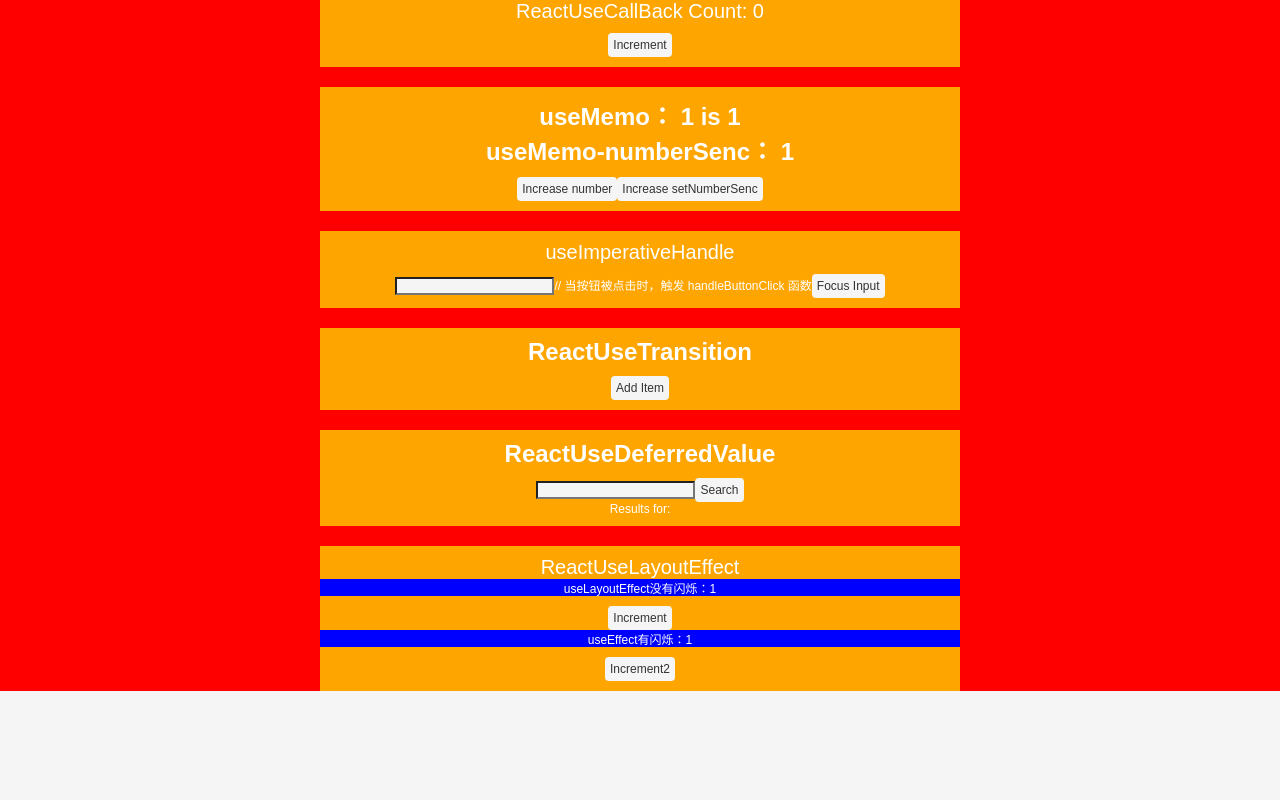
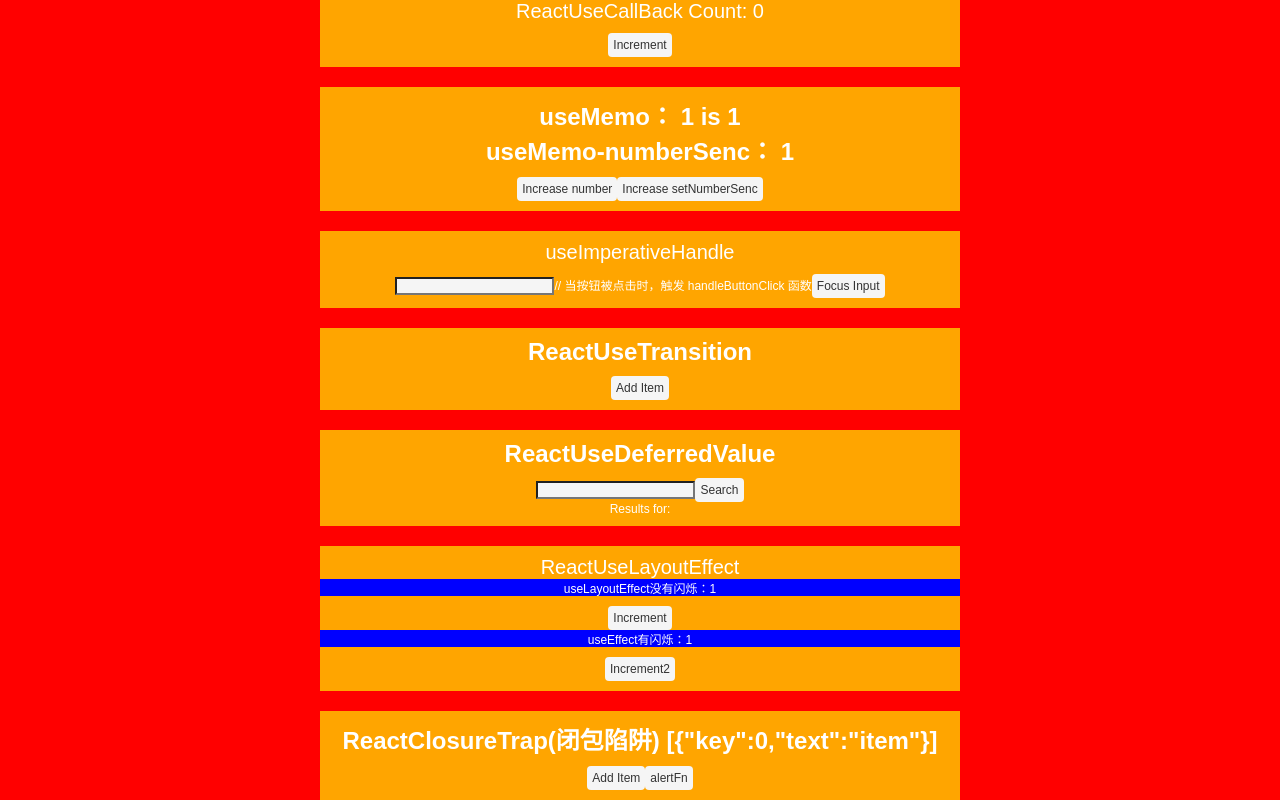
Before and after one commit to HokageYeah/react-demo, a React (Create React App) app: page /#/reactHooks in a window 1280 px wide. Shown: the part 597-1397 px from the top of the page. Before the commit the page ends 1288 px from the top, so only its background shows below. Built offline with nearby package versions, Linux system fonts and the light colour scheme.

Commit message:
添加闭包陷阱例子

```diff
--- a/src/view/react-hooks-demo/ReactHooksDemo.tsx
+++ b/src/view/react-hooks-demo/ReactHooksDemo.tsx
@@ -13,6 +13,7 @@ import ReactUseLayoutEffect from "./hooks-demo/ReactUseLayoutEffect";
 import ReactSetState from "./hooks-demo/ReactSetState";
 import ReactUseTransition from "./hooks-demo/ReactUseTransition";
 import ReactUseDeferredValue from "./hooks-demo/ReactUseDeferredValue";
+import ReactClosureTrap from "./hooks-demo/ReactClosureTrap";
 
 interface Iprops {
   children?: ReactNode;
@@ -36,6 +37,7 @@ const ReactHooksDemo: FC<Iprops> = memo((props) => {
       <ReactUseTransition />
       <ReactUseDeferredValue />
       <ReactUseLayoutEffect />
+      <ReactClosureTrap />
     </ReactHooksStyle>
   );
 });
--- /dev/null
+++ b/src/view/react-hooks-demo/hooks-demo/ReactClosureTrap.tsx
@@ -0,0 +1,35 @@
+import React, { memo, useState, useRef } from "react";
+import type { ReactNode, FC } from "react";
+import { UseStatesStyle } from "./style";
+
+interface Iprops {
+  children?: ReactNode;
+}
+
+const ReactClosureTrap: FC<Iprops> = memo((props) => {
+  const { children } = props;
+  const [items, setItems] = useState<any[]>([{ key: 0, text: "item" }]);
+  const itemsRef = useRef<any>();
+  itemsRef.current = items;
+  console.log(itemsRef.current);
+  function addItem() {
+    setItems((items) => [...itemsRef.current, { key: items.length, text: "item" }]);
+  }
+  // useRef解决闭包陷阱
+  function alertFn() {
+    setTimeout(() => {
+      alert(JSON.stringify(itemsRef.current));
+    }, 1500);
+  }
+  return (
+    <div className="modelCell">
+      <UseStatesStyle>
+        <h1>ReactClosureTrap(闭包陷阱) {JSON.stringify(items)}</h1>
+        <button onClick={addItem}>Add Item</button>
+        <button onClick={alertFn}>alertFn</button>
+      </UseStatesStyle>
+    </div>
+  );
+});
+
+export default ReactClosureTrap;
```
